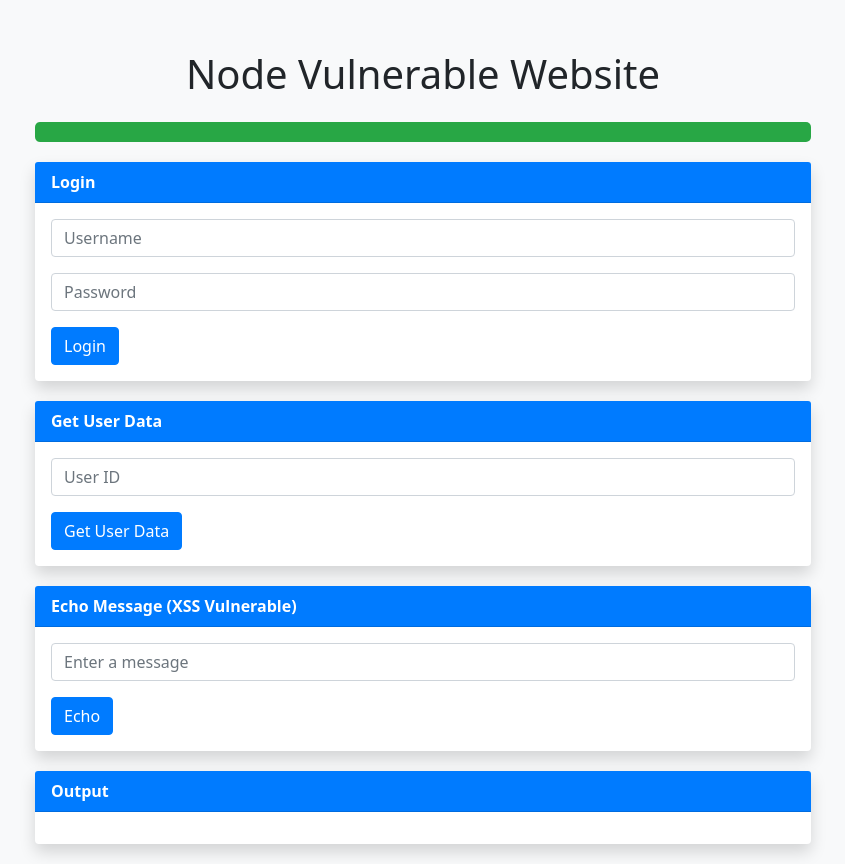
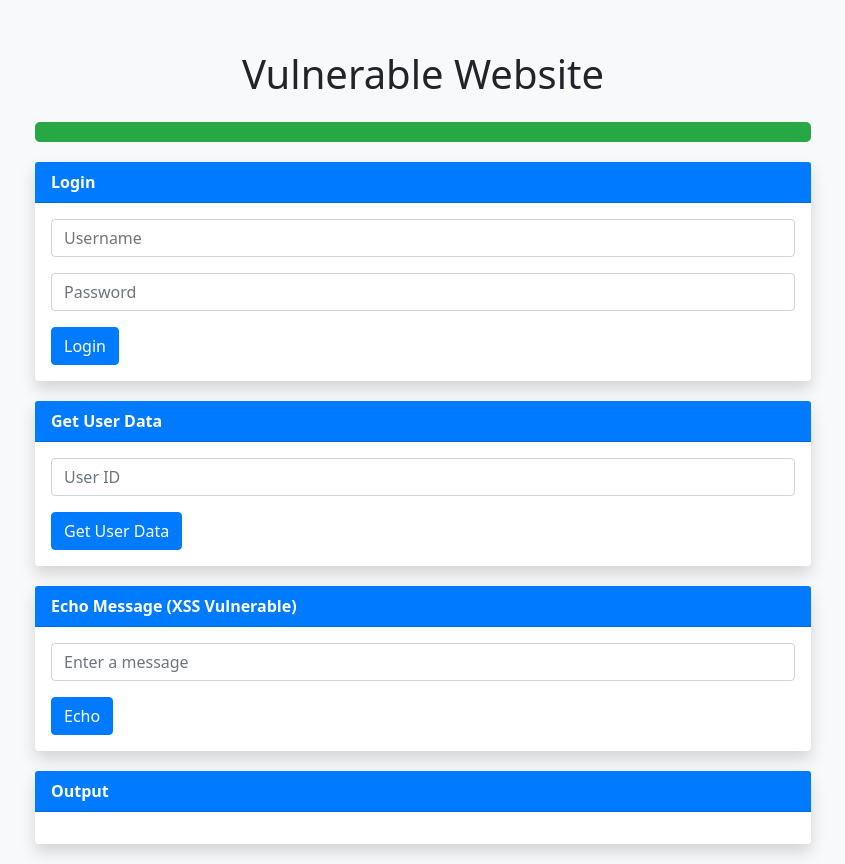
Before and after one commit to zeliododo/vulnerable-node-app, a website: page public/index.html in a window 1280 px wide. Shown: the whole page, without its empty margins (217-1062 px from the left). Drawn offline with nearby package versions, Linux system fonts and the light colour scheme; no server answers.

Commit message:
updated jenkinsfile again again again

```diff
--- a/public/index.html
+++ b/public/index.html
@@ -42,7 +42,7 @@
 </head>
 <body>
     <div class="container">
-        <h1 class="text-center mb-4">Node Vulnerable Website</h1>
+        <h1 class="text-center mb-4">Vulnerable Website</h1>
 
         <div id="hostInfo" class="text-center"></div>
 
```
